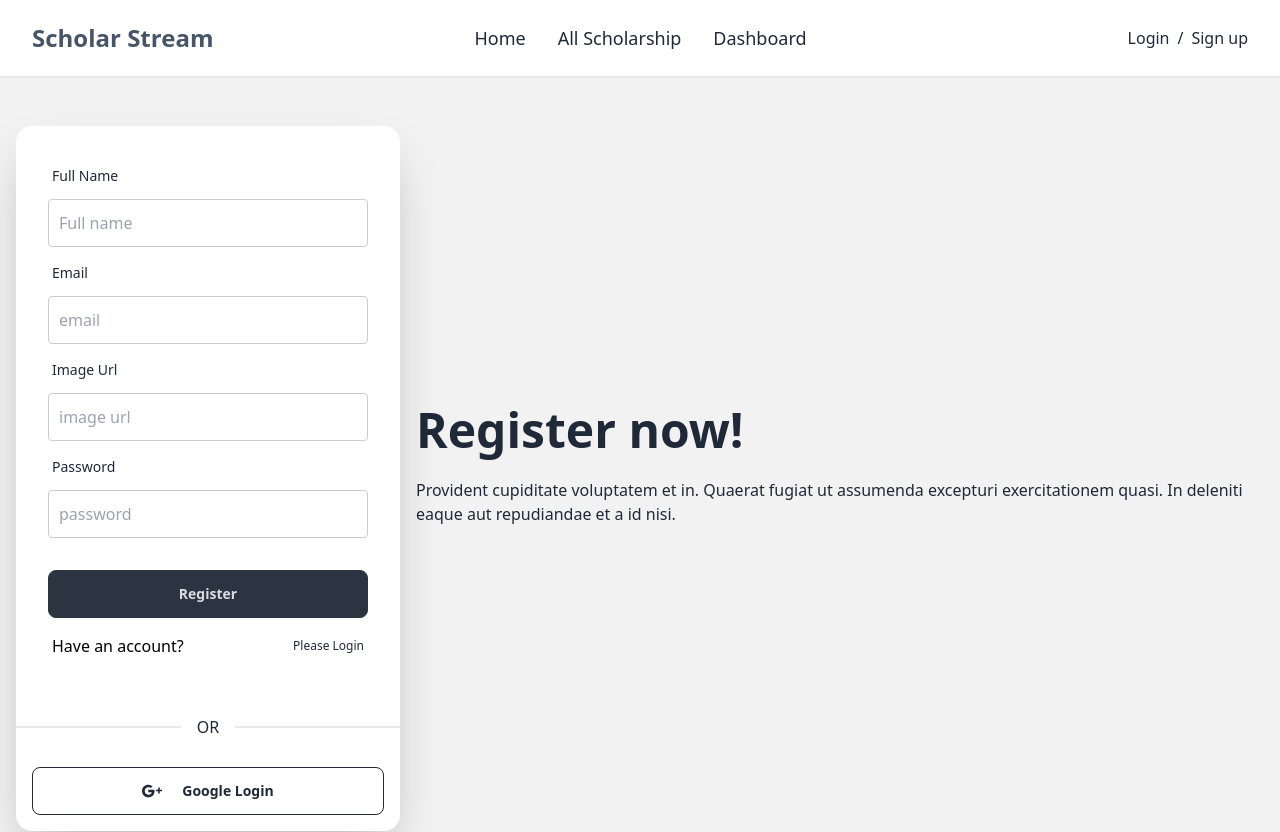
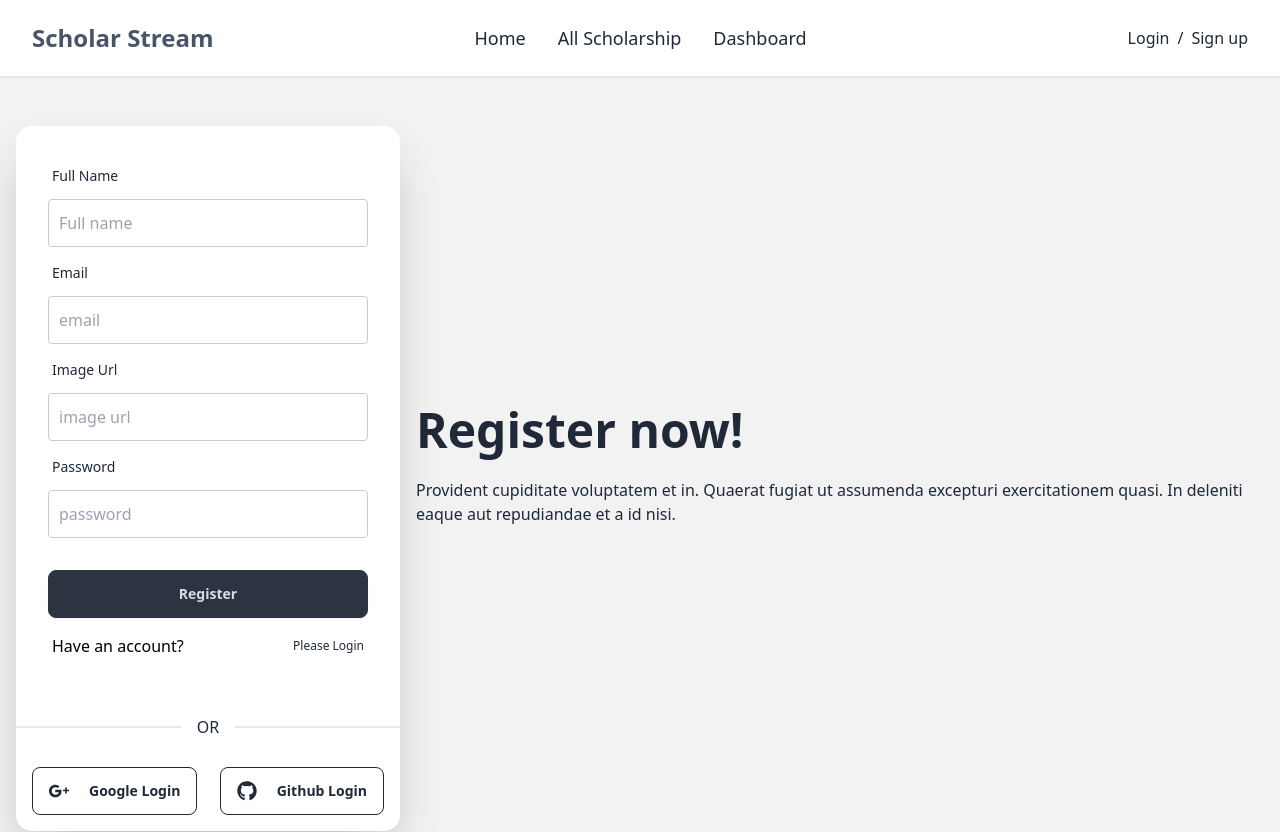
Before and after one commit to hasanali207/Scholar-Stream-Client-Side, a React (Vite) app: page /register in a window 1280 px wide. Shown: the top 832 px of the page. Built offline with nearby package versions, Linux system fonts and the light colour scheme; no server answers.

Commit message:
Submitted Assingment 12  submitted

```diff
--- a/src/components/SocialLogin.jsx
+++ b/src/components/SocialLogin.jsx
@@ -32,6 +32,17 @@ const handleGithubSignIn = () =>{
   githubLogin()
   .then(result => {
     console.log(result.user)
+    const userInfo = {
+      name: result.user.displayName,
+      email: result.user.email
+    }
+    axiosPublic.post('/users',userInfo)
+    .then(res => {
+      console.log(res.data)
+      navigate('/')
+    })
+
+
   })
 }
 
@@ -41,10 +52,10 @@ const handleGithubSignIn = () =>{
     return (
         <>
             <div className="flex justify-between p-4">
-              <button onClick={handleGoogleSignIn} className="btn btn-outline w-full"><span className=""> <IoLogoGoogleplus className='text-xl mr-3'></IoLogoGoogleplus></span>
+              <button onClick={handleGoogleSignIn} className="btn btn-outline "><span className=""> <IoLogoGoogleplus className='text-xl mr-3'></IoLogoGoogleplus></span>
                 Google Login
               </button>
-
+              <button onClick={handleGithubSignIn}  type="button" className=" btn btn-outline  "><span className=""> <FaGithub className='text-xl mr-3'></FaGithub></span> Github Login</button>
             </div>
         </>
     );
```
Also changed, not shown: 1 other file (tests, documents, lock files or other folders).
